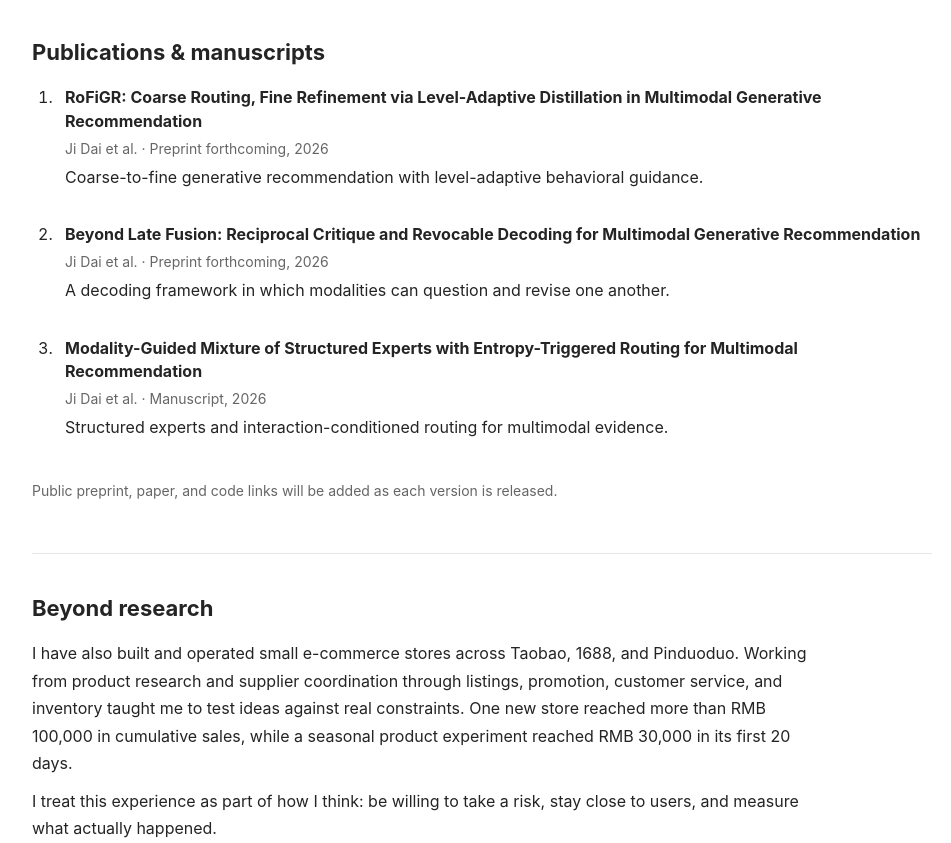
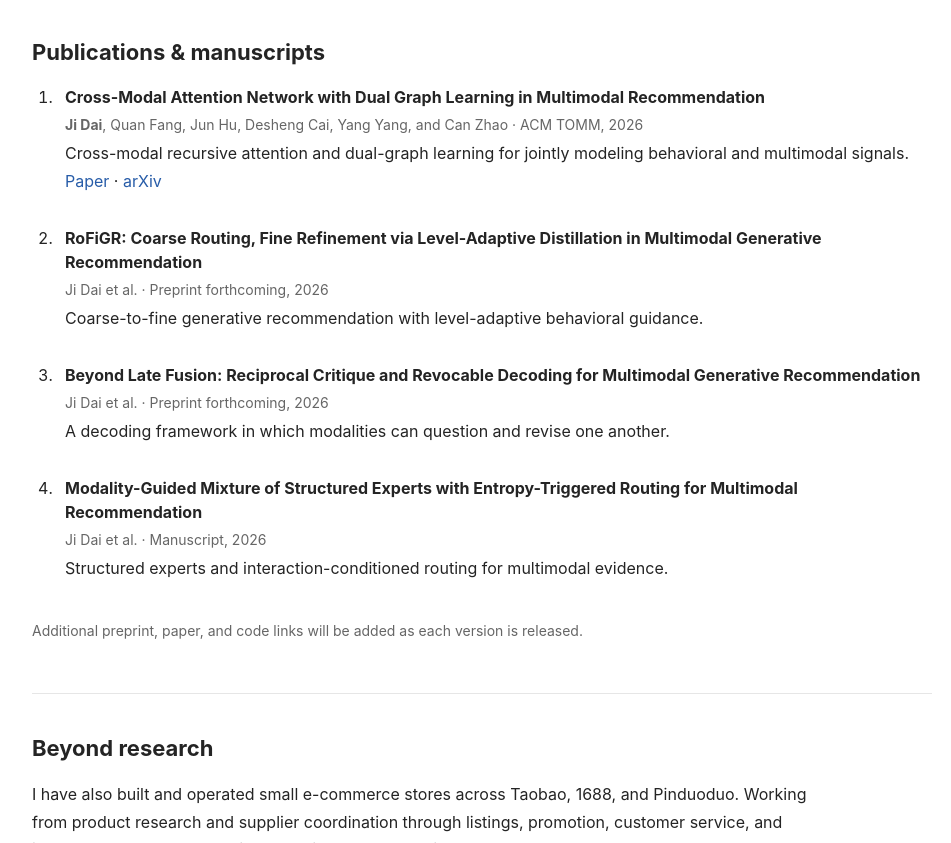
Before and after one commit to jidaivita/jidaivita.github.io, a plain HTML site: page index.html in a window 1280 px wide. Shown: the part 792-1635 px from the top of the page, without its empty margins (158-1109 px from the left). Drawn offline with Linux system fonts and the light colour scheme.

Commit message:
Add accepted ACM TOMM publication

```diff
--- a/index.html
+++ b/index.html
@@ -25,10 +25,11 @@
   </section>
   <section id="research"><h2>Research</h2><p>My current work studies where and how multimodal evidence should influence recommendation. I am particularly interested in structured routing, coarse-to-fine prediction, and decoding procedures that can revise an uncertain decision rather than commit too early.</p><p>A longer-term thread asks how an intelligent system can retain experience, retrieve it for the right question, and improve without reducing memory to a passive store of information.</p></section>
   <section id="publications"><h2>Publications &amp; manuscripts</h2><ol class="publication-list">
+    <li><p class="paper-title">Cross-Modal Attention Network with Dual Graph Learning in Multimodal Recommendation</p><p class="paper-meta"><strong>Ji Dai</strong>, Quan Fang, Jun Hu, Desheng Cai, Yang Yang, and Can Zhao · ACM TOMM, 2026</p><p>Cross-modal recursive attention and dual-graph learning for jointly modeling behavioral and multimodal signals. <a href="https://doi.org/10.1145/3788289">Paper</a> · <a href="https://arxiv.org/abs/2601.11151">arXiv</a></p></li>
     <li><p class="paper-title">RoFiGR: Coarse Routing, Fine Refinement via Level-Adaptive Distillation in Multimodal Generative Recommendation</p><p class="paper-meta">Ji Dai et al. · Preprint forthcoming, 2026</p><p>Coarse-to-fine generative recommendation with level-adaptive behavioral guidance.</p></li>
     <li><p class="paper-title">Beyond Late Fusion: Reciprocal Critique and Revocable Decoding for Multimodal Generative Recommendation</p><p class="paper-meta">Ji Dai et al. · Preprint forthcoming, 2026</p><p>A decoding framework in which modalities can question and revise one another.</p></li>
     <li><p class="paper-title">Modality-Guided Mixture of Structured Experts with Entropy-Triggered Routing for Multimodal Recommendation</p><p class="paper-meta">Ji Dai et al. · Manuscript, 2026</p><p>Structured experts and interaction-conditioned routing for multimodal evidence.</p></li>
-  </ol><p class="small-note">Public preprint, paper, and code links will be added as each version is released.</p></section>
+  </ol><p class="small-note">Additional preprint, paper, and code links will be added as each version is released.</p></section>
   <section id="beyond"><h2>Beyond research</h2><p>I have also built and operated small e-commerce stores across Taobao, 1688, and Pinduoduo. Working from product research and supplier coordination through listings, promotion, customer service, and inventory taught me to test ideas against real constraints. One new store reached more than RMB 100,000 in cumulative sales, while a seasonal product experiment reached RMB 30,000 in its first 20 days.</p><p>I treat this experience as part of how I think: be willing to take a risk, stay close to users, and measure what actually happened.</p></section>
   <section id="notes"><h2>Notes &amp; reading</h2><p>A future home for shorter arguments, reading traces, and questions that are useful before they are polished enough to become papers.</p><ul class="plain-list"><li>What should a model remember? <span>— forthcoming</span></li><li>Evidence before narrative <span>— forthcoming</span></li><li>Reading systems, not only papers <span>— forthcoming</span></li></ul></section>
   <section><h2>Education</h2><div class="education-row"><div><strong>Beijing University of Posts and Telecommunications</strong><span>M.S. in Intelligent Science and Technology</span></div><time>2024–2027</time></div><div class="education-row"><div><strong>Beijing University of Posts and Telecommunications</strong><span>B.Eng. in Internet of Things Engineering</span></div><time>2020–2024</time></div></section>
```
